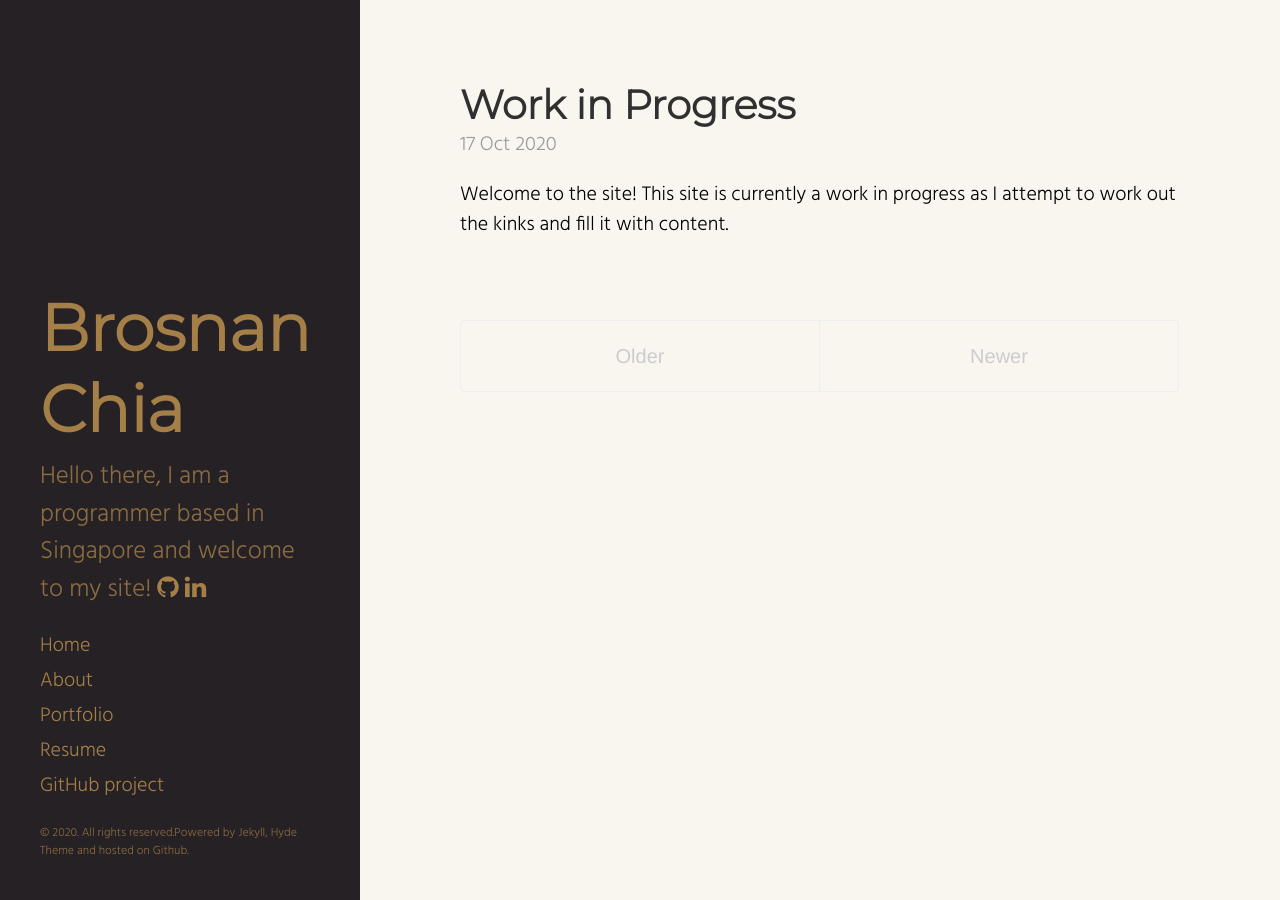
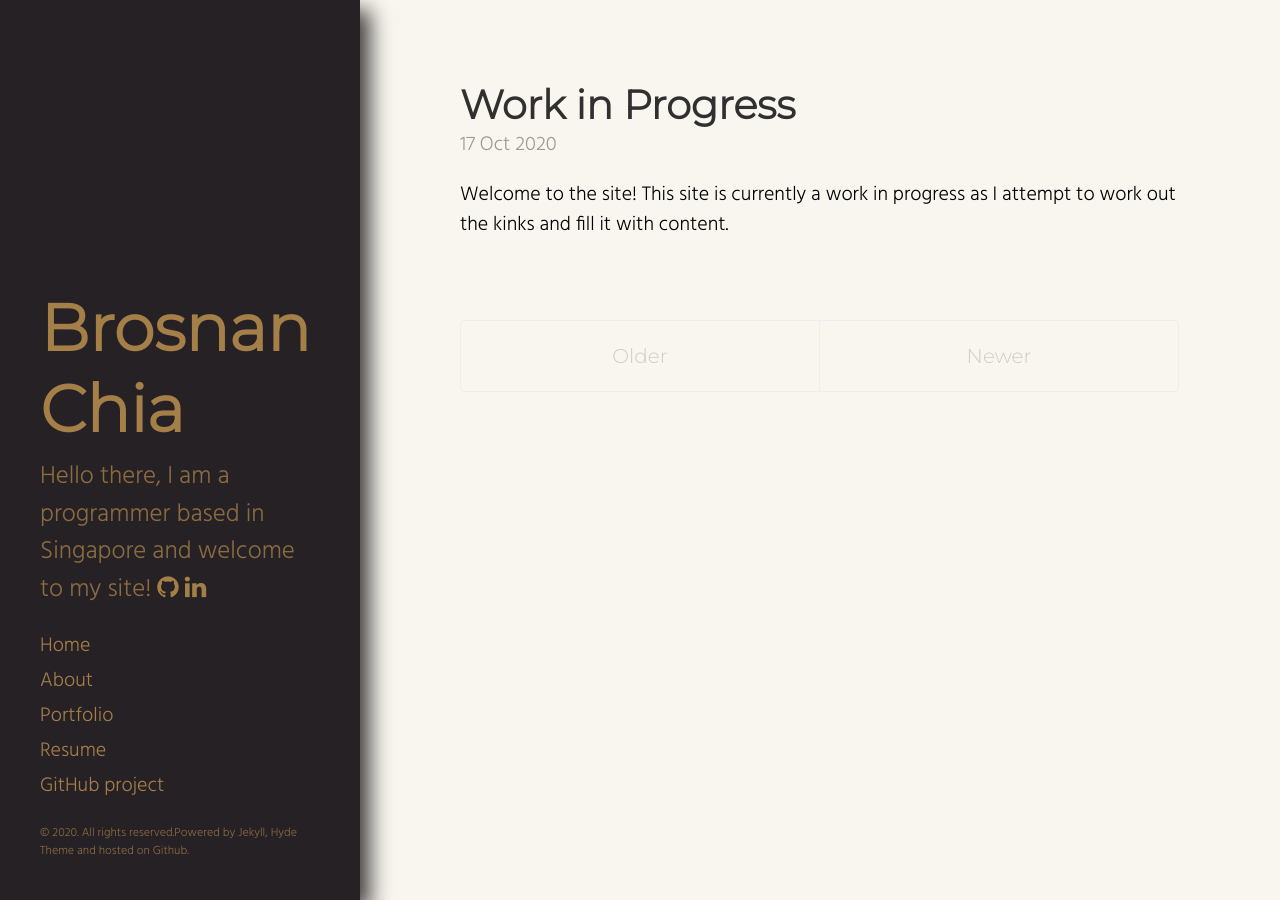
Before and after one commit to broscew/broscew.github.io, a Jekyll site: the page built from index.html, in a window 1280 px wide. Built offline with Jekyll 4.4.1, drawn with Linux system fonts in a browser that asks for light colours; the list of posts is cut into pages by our own code.

Commit message:
add dropshadows

```diff
--- a/public/css/hyde.css
+++ b/public/css/hyde.css
@@ -60,6 +60,9 @@ html {
   padding: 2rem 1rem;
   color: rgba(164, 127, 72,.8);
   background-color: #262125;
+  -webkit-box-shadow: 10px 10px 20px 0px rgba(0,0,0,0.75);
+  -moz-box-shadow: 10px 10px 20px 0px rgba(0,0,0,0.75);
+  box-shadow: 10px 10px 20px 0px rgba(0,0,0,0.75);
 }
 @media (min-width: 48em) {
   .sidebar {
--- a/public/css/poole.css
+++ b/public/css/poole.css
@@ -235,6 +235,9 @@ img {
   max-width: 100%;
   margin: 0 0 1rem;
   border-radius: 5px;
+  -webkit-box-shadow: 10px 10px 20px 0px rgba(0,0,0,0.75);
+  -moz-box-shadow: 10px 10px 20px 0px rgba(0,0,0,0.75);
+  box-shadow: 10px 10px 20px 0px rgba(0,0,0,0.75);
 }
 
 /* Tables */
@@ -394,7 +397,7 @@ tbody tr:nth-child(odd) th {
   overflow: hidden; /* clearfix */
   margin-left: -1rem;
   margin-right: -1rem;
-  font-family: "PT Sans", Helvetica, Arial, sans-serif;
+  font-family: 'Montserrat', sans-serif;
   color: #ccc;
   text-align: center;
 }
```
